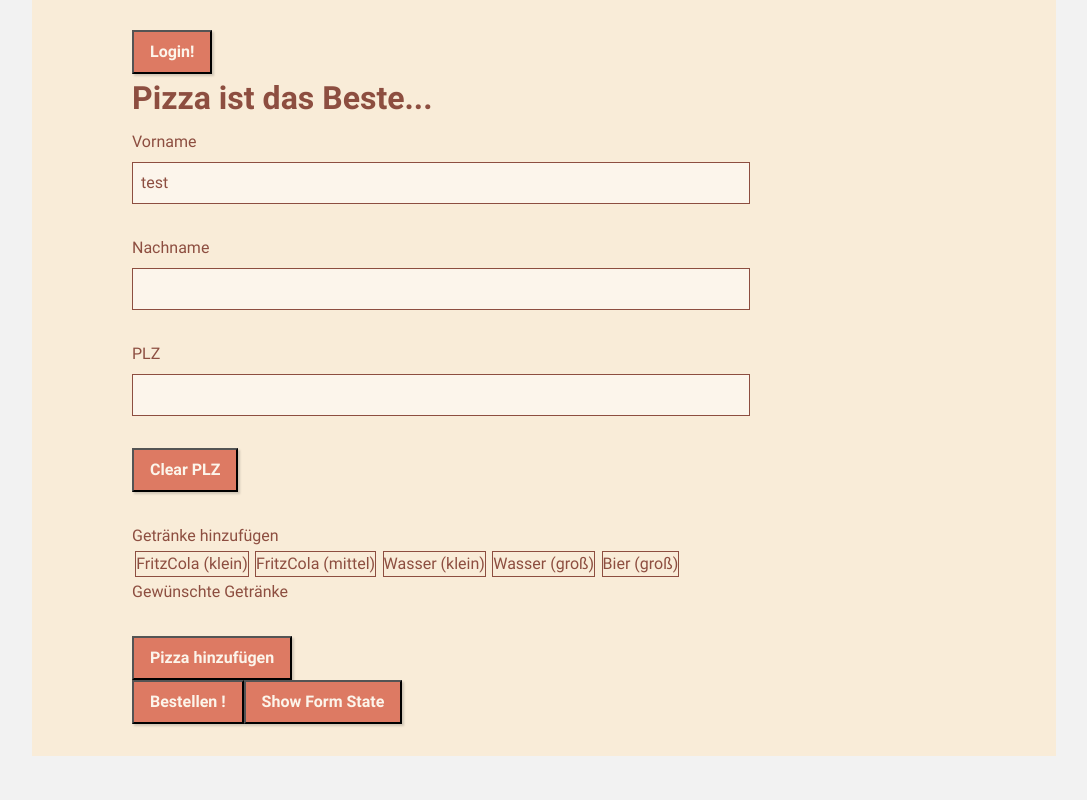
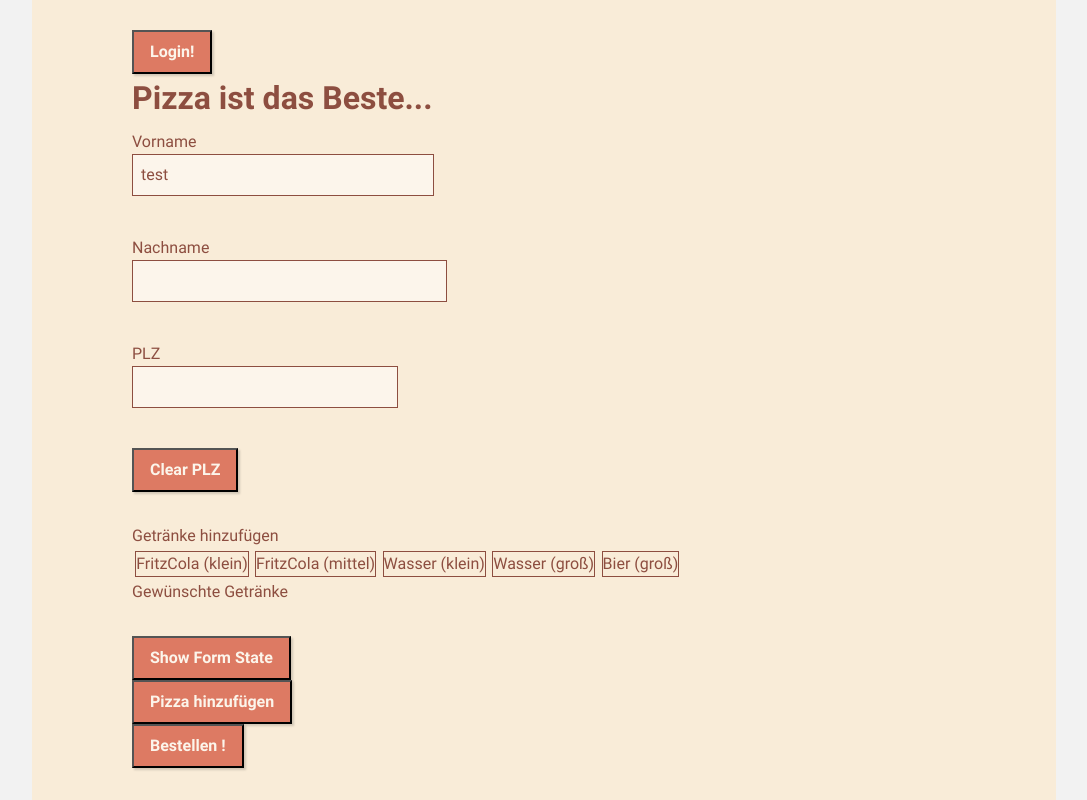
Before and after one commit to nilshartmann/form-playground, a React (Create React App) app: page / in a window 1280 px wide. Shown: the part 358-1158 px from the top of the page, without its empty margins (96-1183 px from the left). Before the commit the page ends 1114 px from the top, so only its background shows below. Built offline with nearby package versions, Linux system fonts and the light colour scheme.

Commit message:
Intorduced memo to keep things smooth when a lot of pizzas are present.

```diff
--- a/src/OrderForm.tsx
+++ b/src/OrderForm.tsx
@@ -3,6 +3,7 @@ import ErrorDisplay from './form/errorDisplay';
 
 // UI (independent from useForm hook)
 import { Input } from "./form/Input";
+import { isEqual } from "lodash";
 
 // Form Logic
 import { ValidateFn, useForm, Form, ValueCreators, MultiFormInput, RecordError, ValidateAsync, AsyncValidatorFunction, CustomObjectInput } from "./form/useForm";
@@ -62,7 +63,7 @@ const validatePizzaForm: ValidateFn<OrderFormState> = function (
           }
         }
       }
-      validateDelayed(new Promise((res, rej) => window.setTimeout(() => res(validation), 5000)), 'plz');
+      validateDelayed(new Promise((res, rej) => window.setTimeout(() => res(validation), 2000)), 'plz');
     }
   }
 
@@ -93,7 +94,6 @@ export default function OrderForm() {
   function submit() {
     console.log("submitting", overallFormState.values);
   }
-
   const [overallFormState, form] = useForm<OrderFormState>(validatePizzaForm, initialValues, submit, valueCreators);
   const { input, multi, custom } = form;
 
@@ -106,12 +106,12 @@ export default function OrderForm() {
         Clear PLZ
       </button>
       <DrinksEditor {...custom('drinks')} />
+      <button onClick={() => console.log(overallFormState.values)}>
+        Show Form State
+      </button>
       <MultiPizzaEditor {...multi('pizzen')} />
       <button disabled={overallFormState.hasErrors} onClick={overallFormState.handleSubmit} >
         Bestellen !
-      </button>
-      <button onClick={() => console.log(overallFormState.values)}>
-        Show Form State
       </button>
     </div>
   );
@@ -173,26 +173,32 @@ function BelagEditor(props: CustomObjectInput<string[]>) {
   </div>
 }
 
+const MemoPizzaEditor = React.memo(PizzaEditor, (oldProps, newProps) =>
+{const ret = oldProps.count === newProps.count && isEqual(oldProps.data, newProps.data);
+console.log('ret: ', ret);
+return ret;
+}
+
+  );
 
 
 function MultiPizzaEditor(props: MultiFormInput<Pizza>) {
   return <div>
+    <button onClick={() => props.onAdd()}>Pizza hinzufügen</button>
     {
       props.value.map((pi: Pizza, idx: number) =>
-        <div key={idx}>
-          <PizzaEditor {...props.subEditorProps(pi, idx)} />
-          <button onClick={() => props.onRemove(idx)} >entfernen</button>
-        </div>
+        <MemoPizzaEditor {...props.subEditorProps(pi, idx)} key={idx} count={props.value.length} id={idx} onRemove={props.onRemove} />
       )
     }
     <ErrorDisplay errorMessages={props.errorMessages} />
-    <button onClick={() => props.onAdd()}>Pizza hinzufügen</button>
   </div>
 }
 
-function PizzaEditor(props: Form<Pizza>) {
+function PizzaEditor(props: Form<Pizza> & {id: number, count: number, onRemove: (idx: number) => void}) {
   return <div>
     <Input label="Größe" {...props.input('groesse')} />
     <BelagEditor {...props.custom('belaege')} />
+    <button onClick={() => props.onRemove(props.id)} >entfernen</button>
+
   </div>
 }
--- a/src/form/Input.tsx
+++ b/src/form/Input.tsx
@@ -13,10 +13,11 @@ interface InputProps
 export function Input({ label, errorMessages, validating, ...attrs }: InputProps) {
   return (
     <div className="FormGroup">
-      <label>{label}</label>
-      <input {...attrs} />
+      <label>{label}
+      <input type='text' {...attrs} />
+      </label>
       <ErrorDisplay errorMessages={errorMessages} />
-      {validating ? 'validating...' : ''}
+      <div>{validating ? 'validating...' : ''}</div>
     </div>
   );
 }
--- a/src/form/errorDisplay.tsx
+++ b/src/form/errorDisplay.tsx
@@ -2,9 +2,9 @@ import React from "react";
 
 export default function ErrorDisplay(props: { errorMessages?: string[] }) {
     const errorMessages = props.errorMessages;
-    return <div className="ErrorDisplay">
+    return <div className="ErrorDisplay" >
         {errorMessages ?
-            <ul>{errorMessages.map((msg, ix) => <li key={ix}>{msg}</li>)}</ul> :
+            <ul data-testid="error-display">{errorMessages.map((msg, ix) => <li data-testid="error-message" key={ix}>{msg}</li>)}</ul> :
             ''
         }
     </div>
--- a/src/form/useForm.tsx
+++ b/src/form/useForm.tsx
@@ -57,7 +57,6 @@ function getNewStateAfterAsyncValidation<FIELDS>(
     // ...omitting anything that should be validated delayed
     DontValidateAnythingDelayed
   );
-  console.log('newState ', newState);
   return { ...newState, errors: newErrors, validating: validating }
 }
 
@@ -158,6 +157,7 @@ function setStateSave<FIELDS>(field: keyof State<FIELDS>, value: any): (x: State
   }
 }
 export interface Form<FORM_DATA> {
+  data: FORM_DATA,
   input: FormInputFieldPropsProducer<FormFieldInput, any, FORM_DATA>;
   multi: FormInputFieldPropsProducer<MultiFormInput<any>, any, FORM_DATA>;
   custom: FormInputFieldPropsProducer<CustomObjectInput<any>, any, FORM_DATA>;
@@ -182,7 +182,6 @@ export function useForm<FORM_DATA>(
   const setSubmitted = (v: boolean) => setState(setStateSave('submitted', v));
   const setFieldsVisited = (v: FieldsVisited<FORM_DATA>) => setState(setStateSave('fieldsVisited', v));
   const setErrors = (v: FormErrors<FORM_DATA>) => setState(setStateSave('errors', v));
-  console.log('this.state.validating  ', state.validating);
   //
   // validation ##############################################################
   //
@@ -310,7 +309,7 @@ export function useForm<FORM_DATA>(
 
     ret.subEditorProps = (newValue: any, idx: number) =>  {
       const pathPrefix: Path = `${path}[${idx}].`
-      return createForm(pathPrefix);
+      return createForm({...newValue}, pathPrefix);
     }
     return ret;
   }
@@ -331,9 +330,10 @@ export function useForm<FORM_DATA>(
     return ret;
 
   }
-  function createForm(parentPath:Path=''):Form<FORM_DATA> {
+  function createForm( data:FORM_DATA, parentPath:Path=''):Form<FORM_DATA> {
 
     return {
+      data: data,
       custom: (path:keyof FORM_DATA) => createCustomFields(parentPath + path),
       multi: (path:keyof FORM_DATA) => createArrayFields(parentPath + path ) ,
       input: (path:keyof FORM_DATA) => createInputFields(parentPath + path)
@@ -349,7 +349,7 @@ export function useForm<FORM_DATA>(
       handleSubmit: handleSubmit
 
     },
-    createForm()
+    createForm(values)
   ] as [OverallState<FORM_DATA>, Form<FORM_DATA>];
 }
 
```
